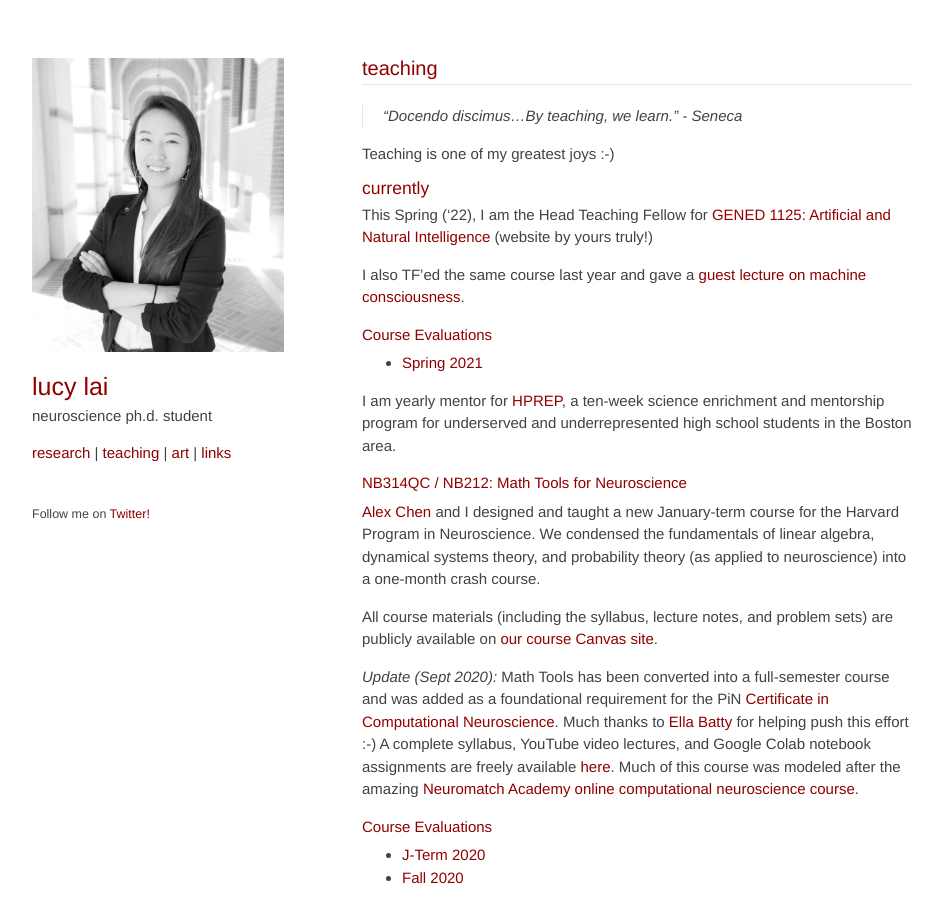
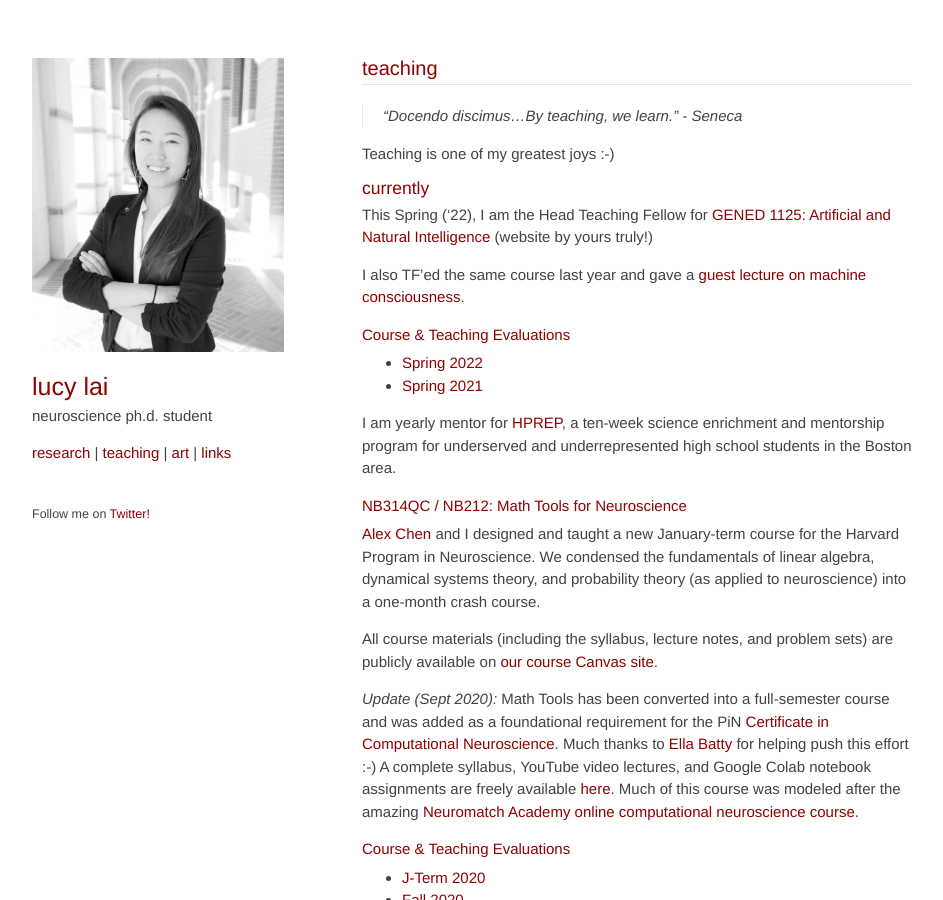
Before and after one commit to lucylai96/lucylai96.github.io, a Jekyll site: the page built from teaching.md, in a window 1280 px wide and 900 px high. Shown: the whole window, without its empty margins (168-1111 px from the left). Built offline with Jekyll 4.4.1, drawn with Linux system fonts in a browser that asks for light colours; our own code applies the rules of GitHub Pages for plain Markdown files; some of the changed text lies outside the part shown.

Commit message:
Update teaching.md

```diff
--- a/teaching.md
+++ b/teaching.md
@@ -10,8 +10,9 @@ This Spring ('22), I am the Head Teaching Fellow for [GENED 1125: Artificial and
 
 I also TF'ed the same course last year and gave a [guest lecture on machine consciousness](https://www.youtube.com/watch?v=kle1uBIW8dM&ab_channel=LucyLai){:target="_blank"}.
 
-#### Course Evaluations
-* [Spring 2021](./files/gened1125_evals.pdf){:target="_blank"}
+#### Course & Teaching Evaluations
+* [Spring 2022](./files/gened1125_s22.pdf){:target="_blank"}
+* [Spring 2021](./files/gened1125_s21.pdf){:target="_blank"}
 
 I am yearly mentor for [HPREP](https://hprep.wordpress.com/){:target="_blank"}, a ten-week science enrichment and mentorship program for underserved and underrepresented high school students in the Boston area.
 
@@ -22,7 +23,7 @@ All course materials (including the syllabus, lecture notes, and problem sets) a
 
 _Update (Sept 2020):_ Math Tools has been converted into a full-semester course and was added as a foundational requirement for the PiN [Certificate in Computational Neuroscience](https://pinphd.hms.harvard.edu/training/computational-certificate){:target="_blank"}. Much thanks to [Ella Batty](https://ebatty.github.io/){:target="_blank"} for helping push this effort :-) A complete syllabus, YouTube video lectures, and Google Colab notebook assignments are freely available [here](https://github.com/ebatty/MathToolsforNeuroscience){:target="_blank"}. Much of this course was modeled after the amazing [Neuromatch Academy online computational neuroscience course](https://www.neuromatchacademy.org/syllabus){:target="_blank"}.
 
-#### Course Evaluations
+#### Course & Teaching Evaluations
 * [J-Term 2020](./files/nb314qc_evals.pdf){:target="_blank"}
 * [Fall 2020](./files/nb212_evals.pdf){:target="_blank"}
 
@@ -51,9 +52,9 @@ _**COLL 158 visits Baylor College of Medicine's [Core for Advanced Magnetic Reso
 
 Did I fulfill my promises? :-)
 
-#### Course Evaluations
-* [what they thought of the course](./files/coll158_evals.pdf){:target="_blank"}
-* [what they thought of me](./files/coll158_teaching.pdf){:target="_blank"}
+#### Evaluations
+* [Course evaluation](./files/coll158_evals.pdf){:target="_blank"}
+* [Teaching evaluation](./files/coll158_teaching.pdf){:target="_blank"}
 
 ***
 [back](./)
```
